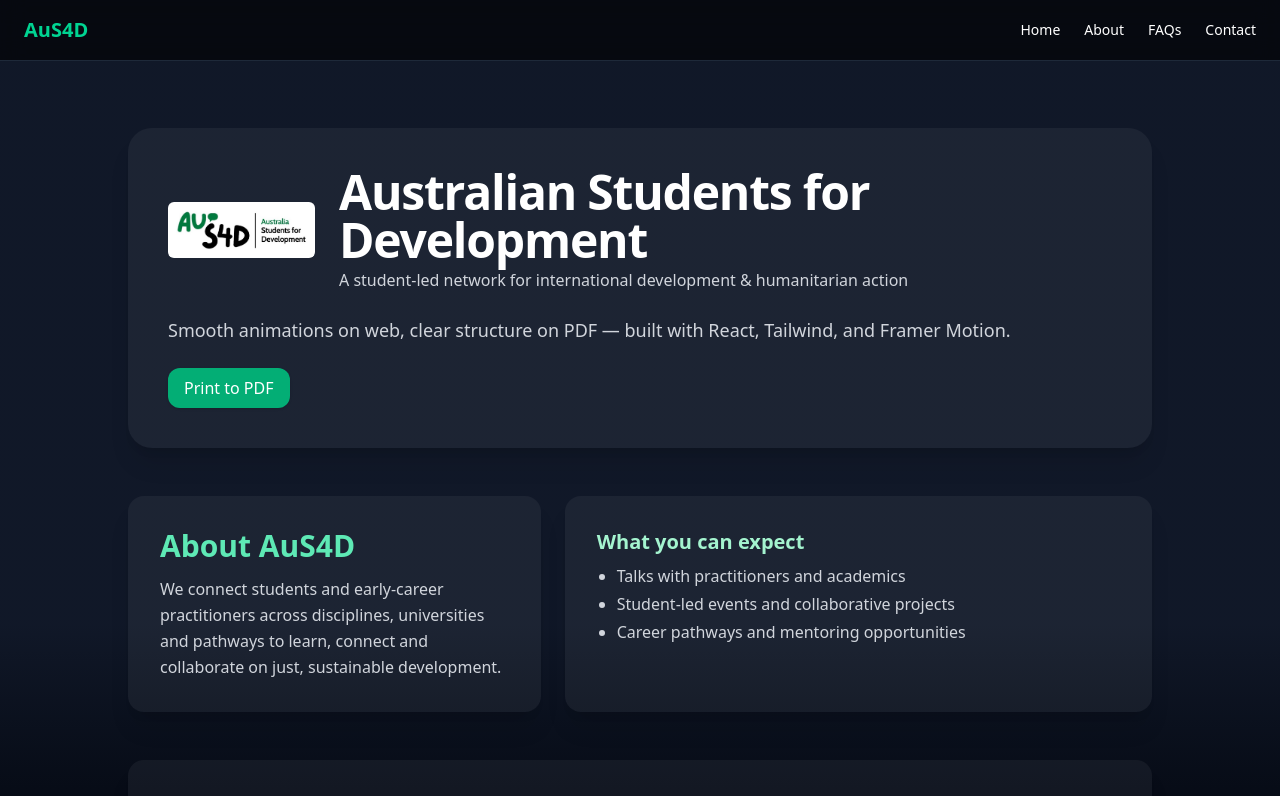
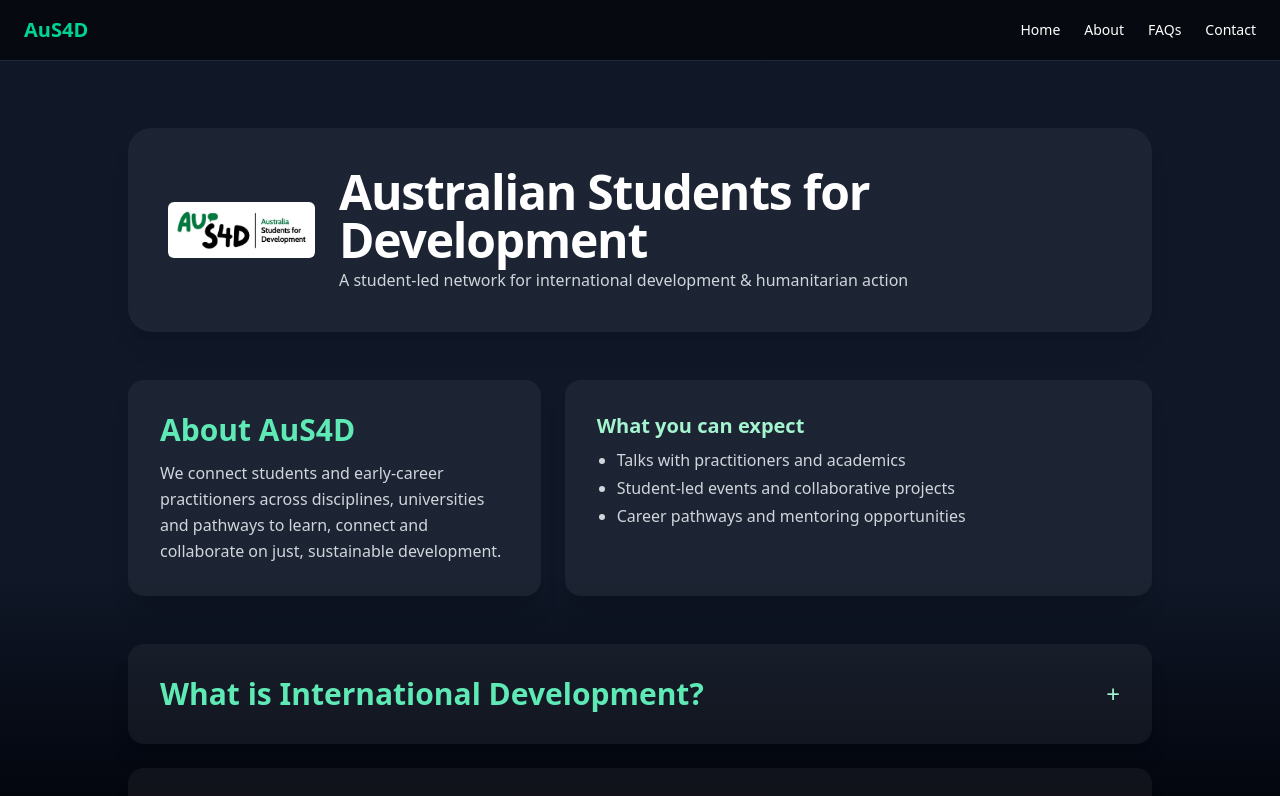
Before and after one commit to AuS4D-Web-Dev/AuS4D-Frontend, a React (Vite) app: page / in a window 1280 px wide. Shown: the top 796 px of the page. Built offline with nearby package versions, Linux system fonts and the light colour scheme.

Commit message:
Home update

```diff
--- a/src/i18n/en.ts
+++ b/src/i18n/en.ts
@@ -6,7 +6,6 @@
     "home.nav.contact": "Contact",
     "home.hero.title": "Australian Students for Development",
     "home.hero.subtitle": "A student-led network for international development & humanitarian action",
-    "home.hero.description": "Smooth animations on web, clear structure on PDF — built with React, Tailwind, and Framer Motion.",
     "home.hero.printCta": "Print to PDF",
     "home.about.heading": "About AuS4D",
     "home.about.intro": "We connect students and early-career practitioners across disciplines, universities and pathways to learn, connect and collaborate on just, sustainable development.",
--- a/src/pages/Home.tsx
+++ b/src/pages/Home.tsx
@@ -115,18 +115,6 @@
                             </p>
                         </div>
                     </div>
-                    <motion.p {...revealMotionProps} className="mt-6 text-base md:text-lg text-gray-300 print-text-black">
-                        {intl.formatMessage({ id: "home.hero.description" })}
-                    </motion.p>
-                    <div className="no-print mt-6">
-                        <button
-                            type="button"
-                            onClick={() => window.print()}
-                            className="px-4 py-2 rounded-xl bg-emerald-500/90 hover:bg-emerald-500 text-white font-medium shadow"
-                        >
-                            {intl.formatMessage({ id: "home.hero.printCta" })}
-                        </button>
-                    </div>
                 </div>
             </header>
 
```
